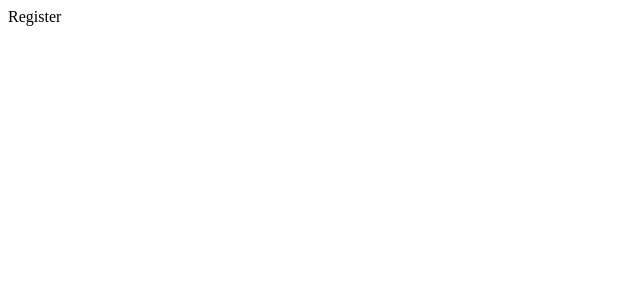
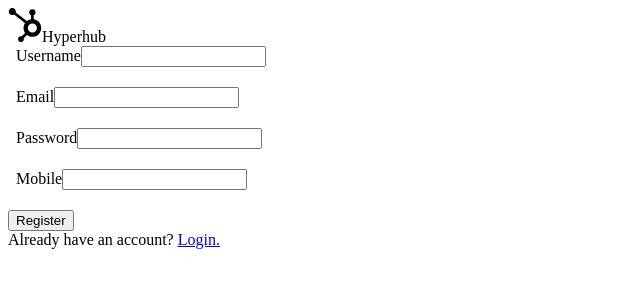
Before and after one commit to GuruDev20/Hyperhub-Event_Community_Hub, a React (Vite) app in the folder client/: page /register in a window 1280 px wide. Shown: the top 300 px of the page, without its empty margins (0-640 px from the left). Built offline with nearby package versions, Linux system fonts and the light colour scheme.

Commit message:
added register interface

```diff
--- a/client/src/Pages/Login.tsx
+++ b/client/src/Pages/Login.tsx
@@ -4,7 +4,7 @@ import { SiHubspot } from 'react-icons/si';
 import { FaGoogle } from "react-icons/fa";
 import { MdFacebook } from "react-icons/md";
 import { FaXTwitter } from "react-icons/fa6";
-import {Link} from 'react-router-dom'
+import {Link,useNavigate} from 'react-router-dom'
 interface LoginData {
     email: string;
     password: string;
@@ -15,6 +15,7 @@ interface Validation{
     message:string
 }
 export default function Login() {
+    const navigate=useNavigate();
     const [data, setData] = useState<LoginData>({ email: '', password: '' });
     const [emailValidation, setEmailValidation] = useState<Validation>({ isValid: true, message: '' });
     const [passwordValidation, setPasswordValidation] = useState<Validation>({ isValid: true, message: '' });
@@ -22,6 +23,9 @@ export default function Login() {
         e.preventDefault();
         console.log(data);
         setData({ email: '', password: '' });
+        setEmailValidation({ isValid: true, message: '' });
+        setPasswordValidation({ isValid: true, message: '' });
+        navigate('/')
     };
 
     const handleChange = (e: ChangeEvent<HTMLInputElement>) => {
--- a/client/src/Pages/Register.tsx
+++ b/client/src/Pages/Register.tsx
@@ -1,6 +1,109 @@
-import React from 'react'
+import { FormEvent,useState,ChangeEvent } from "react"
+import '../Styles/Register.css';
+import {Link,useNavigate} from 'react-router-dom';
+import { SiHubspot } from 'react-icons/si';
+interface RegisterData{
+    username:string;
+    email:string;
+    password:string;
+    mobile:string;
+}
+
+interface Validation{
+    isValid:boolean;
+    message:string
+}
 export default function Register() {
+    const navigate=useNavigate();
+    const [data,setData]=useState<RegisterData>({username:'',email:'',password:'',mobile:''});
+    const [usernameValidation,setUsernameValidation]=useState<Validation>({isValid:true,message:''});
+    const [emailValidation,setEmailValidation]=useState<Validation>({isValid:true,message:''});
+    const [passwordValidation,setPasswordValidation]=useState<Validation>({isValid:true,message:''});
+    const [mobileValidation,setMobileValidation]=useState<Validation>({isValid:true,message:''});
+
+    const handleSubmit = (e: FormEvent<HTMLFormElement>) => {
+        e.preventDefault();
+        console.log(data);
+        setData({ username:'',email: '', password: '', mobile: '' });
+        setUsernameValidation({ isValid: true, message: '' });
+        setEmailValidation({ isValid: true, message: '' });
+        setPasswordValidation({ isValid: true, message: '' });
+        setMobileValidation({ isValid: true, message: '' });
+        navigate('/login');
+    };
+
+    const handleChange = (e: ChangeEvent<HTMLInputElement>) => {
+        const{id,value}=e.target;
+        setData(prevData => ({...prevData,[id]: value,}));
+        if(id==='email'){
+            validateEmail(value);
+        }
+        else if(id==='password'){
+            validatePassword(value);
+        }
+        else if(id==='username'){
+            validateUsername(value);
+        }
+        else if(id==='mobile'){
+            validateMobile(value)
+        }
+    };
+
+    const validateEmail = (value:string) => {
+        const isValid = /^[^\s@]+@[^\s@]+\.(com|in|ac\.in)$/.test(value);
+        const message = isValid ? 'Correct' : 'Invalid email address';
+        setEmailValidation({ isValid, message });
+    };
+
+    const validatePassword = (value:string) => {
+        const isValid = value.length >= 6;
+        const message = isValid ? 'Correct' : 'Password should be at least 6 characters';
+        setPasswordValidation({ isValid, message });
+    };
+
+    const validateUsername = (value:string) => {
+        const isValid = /^[a-zA-Z]+$/.test(value);
+        const message = isValid ? 'Correct' : 'Username should contain only letters';
+        setUsernameValidation({ isValid, message });
+    };
+
+    const validateMobile = (value:string) => {
+        const isValid = /^\d{10}$/.test(value);
+        const message = isValid ? 'Correct' : 'Invalid mobile number';
+        setMobileValidation({ isValid, message });
+    };
+
     return (
-      <div>Register</div>
+        <>
+            <div className="register-container">
+                <div className="register-box"><SiHubspot size={34} className="register-logo" />Hyperhub</div>
+                <div className="register-form">
+                    <form onSubmit={handleSubmit}>
+                        <div className="register-form-group">
+                            <label htmlFor="username">Username</label>
+                            <input type="text" name="username" value={data.username} onChange={handleChange} id="username" className="register-form-control" />
+                            <span className={`validation-message ${emailValidation.isValid ? 'valid' : 'invalid'}`}>{usernameValidation.message}</span>
+                        </div>
+                        <div className="register-form-group">
+                            <label htmlFor="email">Email</label>
+                            <input type="email" name="email" value={data.email} onChange={handleChange} id="email" className="register-form-control" />
+                            <span className={`validation-message ${emailValidation.isValid ? 'valid' : 'invalid'}`}>{emailValidation.message}</span>
+                        </div>
+                        <div className="register-form-group">
+                            <label htmlFor="password">Password</label>
+                            <input type="password" name="password" value={data.password} onChange={handleChange} id="password" className="register-form-control" />
+                            <span className={`validation-message ${passwordValidation.isValid ? 'valid' : 'invalid'}`}>{passwordValidation.message}</span>
+                        </div>
+                        <div className="register-form-group">
+                            <label htmlFor="mobile">Mobile</label>
+                            <input type="text" name="mobile" value={data.mobile} onChange={handleChange} id="mobile" className="register-form-control" />
+                            <span className={`validation-message ${mobileValidation.isValid ? 'valid' : 'invalid'}`}>{mobileValidation.message}</span>
+                        </div>
+                        <button type="submit" className="register-btn">Register</button>
+                        <div className="already-account">Already have an account? <Link to="/login" className="link-login"><span className="login-toggle">Login</span>.</Link></div>
+                    </form>
+                </div>
+            </div>
+        </>
     )
 }
```
Also changed, not shown: client/src/Styles/Register.css (added).
